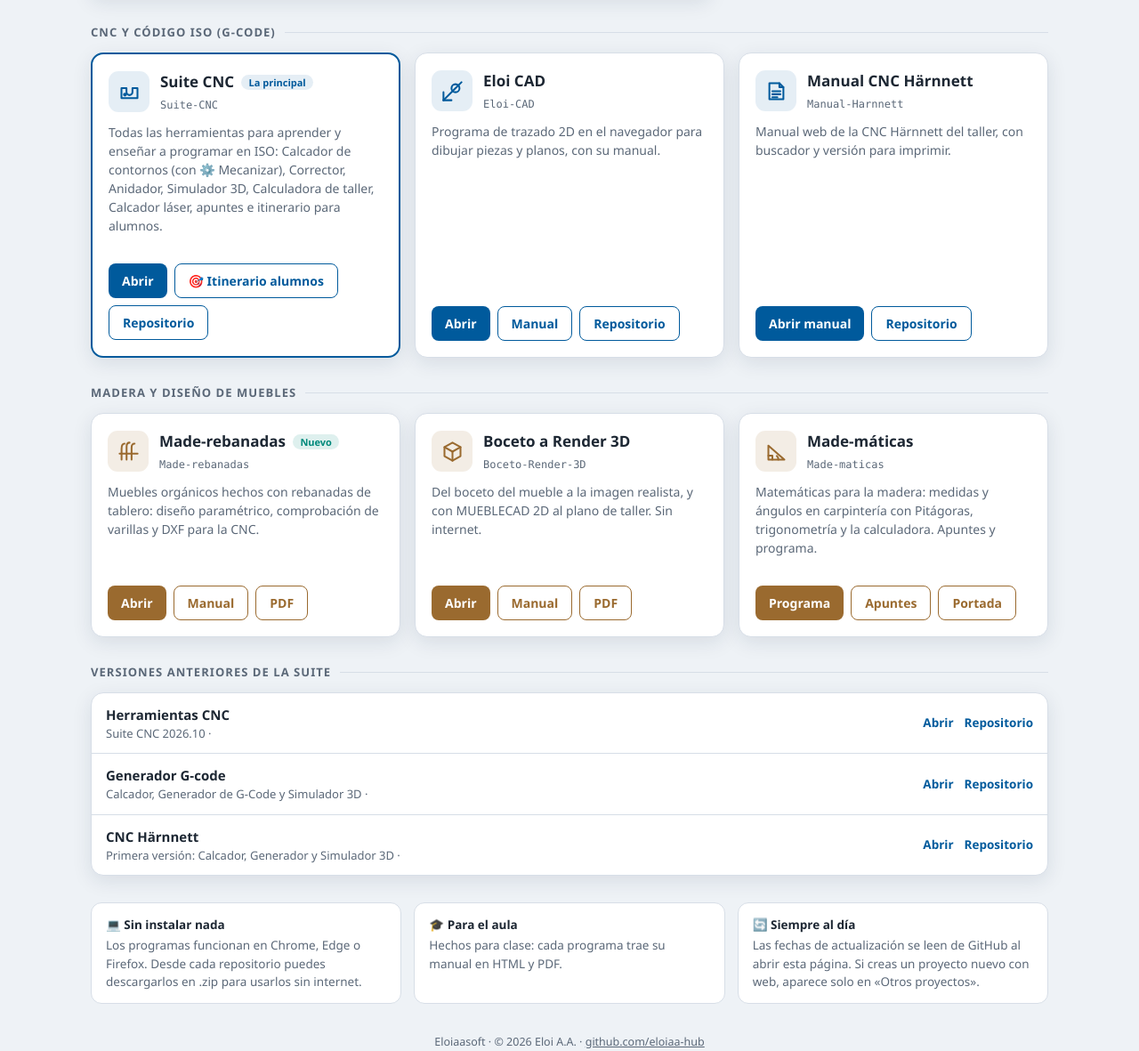
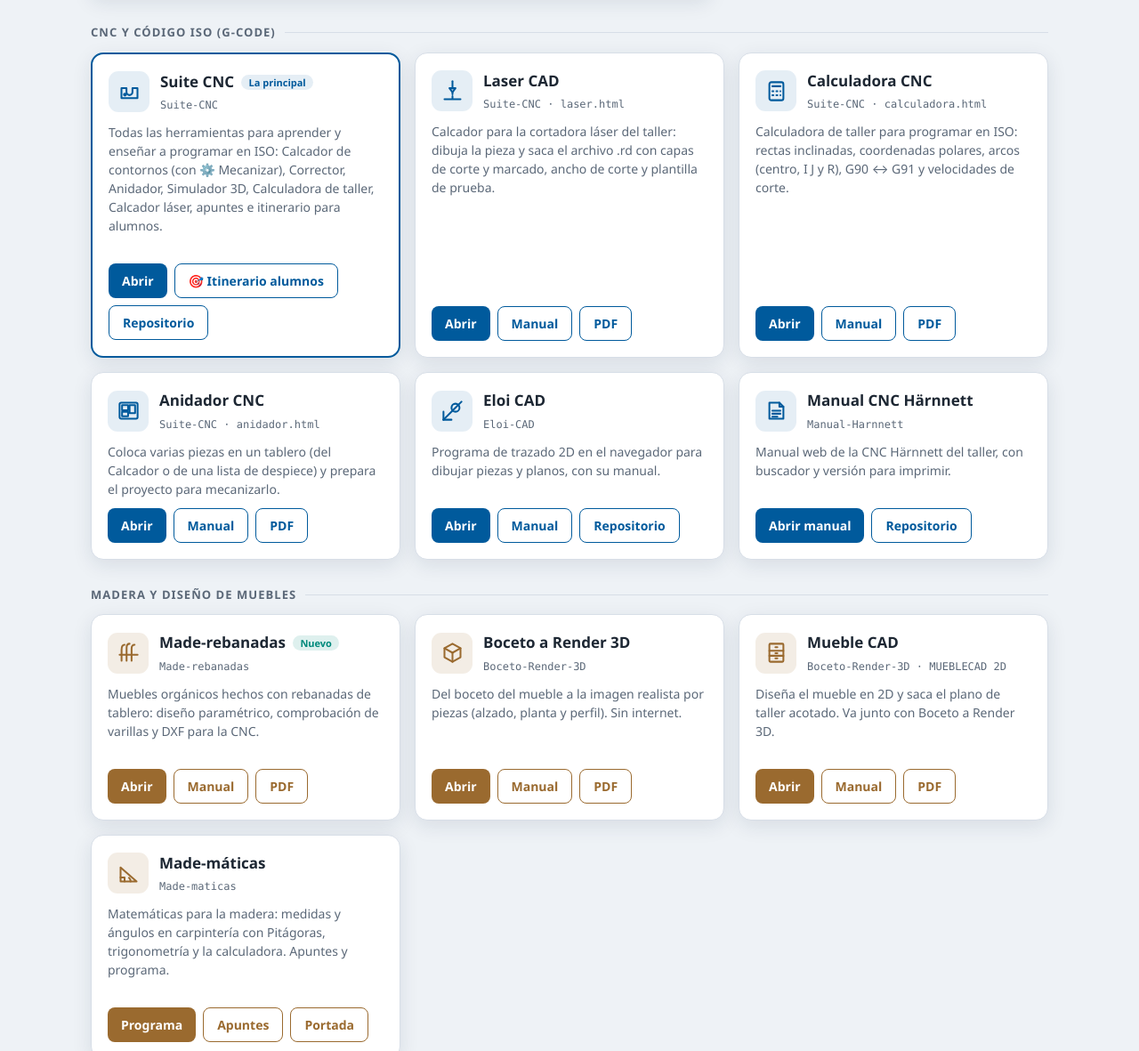
Before and after one commit to eloiaa-hub/eloiaa-hub.github.io, a plain HTML site: page index.html in a window 1280 px wide. Shown: the part 182-1363 px from the top of the page at 89% size. Drawn offline with Linux system fonts and the light colour scheme; no server answers.

Commit message:
Portal: añade Laser CAD, Calculadora CNC, Anidador CNC y Mueble CAD
Co-Authored-By: Claude Opus 5.5 <noreply@anthropic.com>
Claude-Session: https://claude.ai/code/session_0114SnYuBGyqsxDkEvQoyeXc

```diff
--- a/index.html
+++ b/index.html
@@ -110,6 +110,44 @@
         </div>
       </article>
 
+      <article class="ficha" data-cat="cnc manual" data-repo="laser" data-claves="laser láser corte grabado ruida atheon nomatech rd kerf">
+        <div class="cab">
+          <div class="icono"><svg viewBox="0 0 24 24"><path d="M12 2 v7"/><path d="M9 9 h6 l-3 4 Z"/><path d="M4 20 h16"/><path d="M12 13 v7" stroke-dasharray="2 2"/></svg></div>
+          <div><p class="nombre">Laser CAD</p><span class="repo">Suite-CNC · laser.html</span></div>
+        </div>
+        <p class="desc">Calcador para la cortadora láser del taller: dibuja la pieza y saca el archivo .rd con capas de corte y marcado, ancho de corte y plantilla de prueba.</p>
+        <div class="acciones">
+          <a class="boton" href="https://eloiaa-hub.github.io/Suite-CNC/laser.html">Abrir</a>
+          <a class="boton sec" href="https://eloiaa-hub.github.io/Suite-CNC/manual_laser.html">Manual</a>
+          <a class="boton sec" href="https://eloiaa-hub.github.io/Suite-CNC/manual_laser.pdf">PDF</a>
+        </div>
+      </article>
+
+      <article class="ficha" data-cat="cnc manual" data-repo="calculadora" data-claves="calculadora polares arcos i j r g90 g91 velocidades corte rectas inclinadas">
+        <div class="cab">
+          <div class="icono"><svg viewBox="0 0 24 24"><rect x="5" y="3" width="14" height="18" rx="2"/><path d="M8 7 h8"/><path d="M8 12 h1 M12 12 h1 M16 12 h0 M8 16 h1 M12 16 h1 M16 16 h0"/></svg></div>
+          <div><p class="nombre">Calculadora CNC</p><span class="repo">Suite-CNC · calculadora.html</span></div>
+        </div>
+        <p class="desc">Calculadora de taller para programar en ISO: rectas inclinadas, coordenadas polares, arcos (centro, I J y R), G90 ↔ G91 y velocidades de corte.</p>
+        <div class="acciones">
+          <a class="boton" href="https://eloiaa-hub.github.io/Suite-CNC/calculadora.html">Abrir</a>
+          <a class="boton sec" href="https://eloiaa-hub.github.io/Suite-CNC/manual_calculadora.html">Manual</a>
+          <a class="boton sec" href="https://eloiaa-hub.github.io/Suite-CNC/manual_calculadora.pdf">PDF</a>
+        </div>
+      </article>
+
+      <article class="ficha" data-cat="cnc manual" data-repo="anidador" data-claves="anidador nesting tablero despiece piezas cantos">
+        <div class="cab">
+          <div class="icono"><svg viewBox="0 0 24 24"><rect x="3" y="4" width="18" height="16" rx="1.5"/><rect x="5.5" y="6.5" width="6" height="5"/><rect x="13" y="6.5" width="5.5" height="8"/><rect x="5.5" y="13" width="6" height="4.5"/></svg></div>
+          <div><p class="nombre">Anidador CNC</p><span class="repo">Suite-CNC · anidador.html</span></div>
+        </div>
+        <p class="desc">Coloca varias piezas en un tablero (del Calcador o de una lista de despiece) y prepara el proyecto para mecanizarlo.</p>
+        <div class="acciones">
+          <a class="boton" href="https://eloiaa-hub.github.io/Suite-CNC/anidador.html">Abrir</a>
+          <a class="boton sec" href="https://eloiaa-hub.github.io/Suite-CNC/manual_anidador.html">Manual</a>
+          <a class="boton sec" href="https://eloiaa-hub.github.io/Suite-CNC/manual_anidador.pdf">PDF</a>
+        </div>
+      </article>
       <article class="ficha" data-cat="cnc" data-repo="Eloi-CAD" data-claves="cad dibujo 2d trazado planos">
         <div class="cab">
           <div class="icono"><svg viewBox="0 0 24 24"><path d="M3 21 L21 3"/><path d="M3 21 h8"/><path d="M3 21 v-8"/><circle cx="15" cy="9" r="4"/></svg></div>
@@ -164,7 +202,7 @@
           <div class="icono"><svg viewBox="0 0 24 24"><path d="M12 3 L20 7.5 V16.5 L12 21 L4 16.5 V7.5 Z"/><path d="M4 7.5 L12 12 L20 7.5"/><path d="M12 12 V21"/></svg></div>
           <div><p class="nombre">Boceto a Render 3D</p><span class="repo">Boceto-Render-3D</span></div>
         </div>
-        <p class="desc">Del boceto del mueble a la imagen realista, y con MUEBLECAD 2D al plano de taller. Sin internet.</p>
+        <p class="desc">Del boceto del mueble a la imagen realista por piezas (alzado, planta y perfil). Sin internet.</p>
         <div class="fecha"></div>
         <div class="acciones">
           <a class="boton" href="https://eloiaa-hub.github.io/Boceto-Render-3D/">Abrir</a>
@@ -173,6 +211,18 @@
         </div>
       </article>
 
+      <article class="ficha madera" data-cat="madera manual" data-repo="mueblecad" data-claves="mueblecad mueble cad plano taller 2d despiece cotas">
+        <div class="cab">
+          <div class="icono"><svg viewBox="0 0 24 24"><rect x="5" y="3" width="14" height="18" rx="1"/><path d="M5 10 h14 M5 15 h14"/><path d="M11 6.5 h2 M11 12.5 h2 M11 17.5 h2"/></svg></div>
+          <div><p class="nombre">Mueble CAD</p><span class="repo">Boceto-Render-3D · MUEBLECAD 2D</span></div>
+        </div>
+        <p class="desc">Diseña el mueble en 2D y saca el plano de taller acotado. Va junto con Boceto a Render 3D.</p>
+        <div class="acciones">
+          <a class="boton" href="https://eloiaa-hub.github.io/Boceto-Render-3D/assets/mueblecad/mueblecad.html">Abrir</a>
+          <a class="boton sec" href="https://eloiaa-hub.github.io/Boceto-Render-3D/assets/mueblecad/manual_mueblecad.html">Manual</a>
+          <a class="boton sec" href="https://eloiaa-hub.github.io/Boceto-Render-3D/assets/mueblecad/manual_mueblecad.pdf">PDF</a>
+        </div>
+      </article>
       <article class="ficha madera" data-cat="madera manual" data-repo="Made-maticas" data-claves="matemáticas matematicas pitágoras pitagoras trigonometría trigonometria ángulos angulos medidas apuntes">
         <div class="cab">
           <div class="icono"><svg viewBox="0 0 24 24"><path d="M4 20 H20 L4 6 Z"/><path d="M4 16 h4 v4"/><path d="M14 20 a5 5 0 0 0 -1.6 -3.7"/></svg></div>
```
